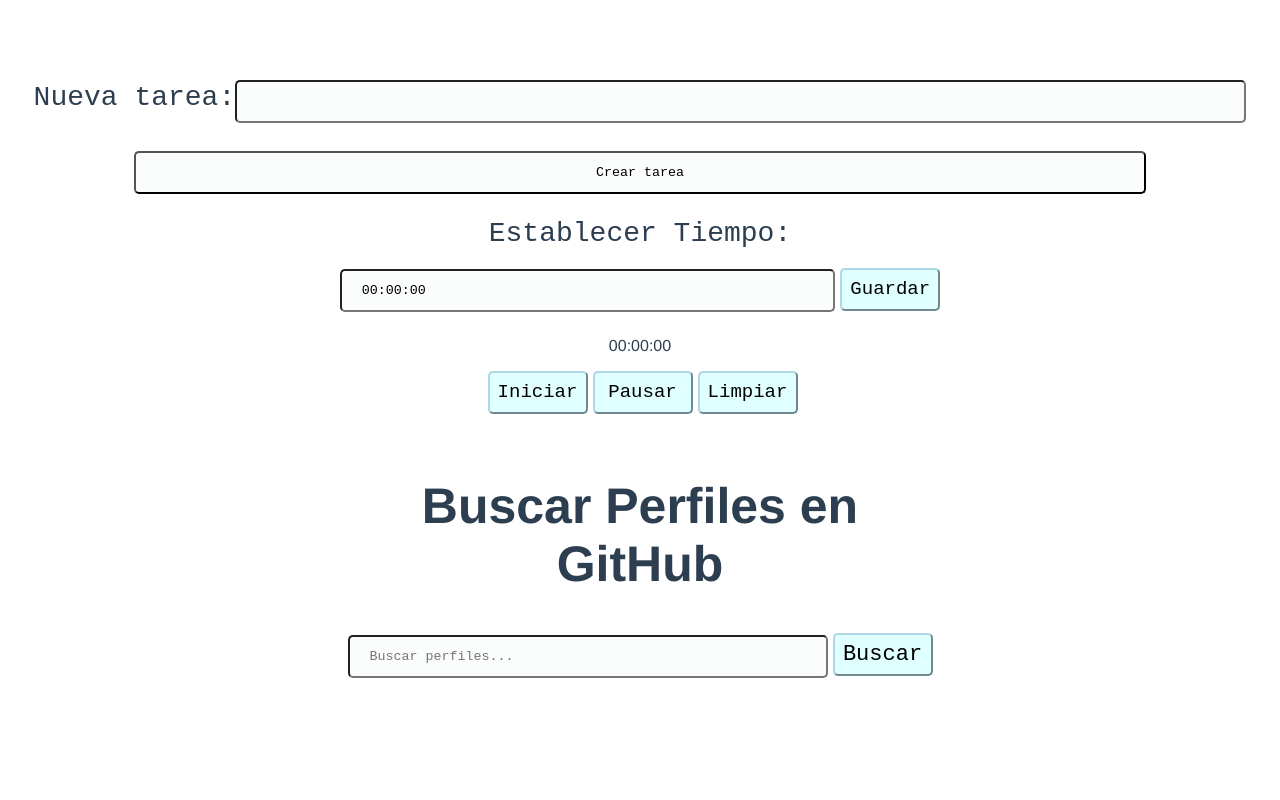
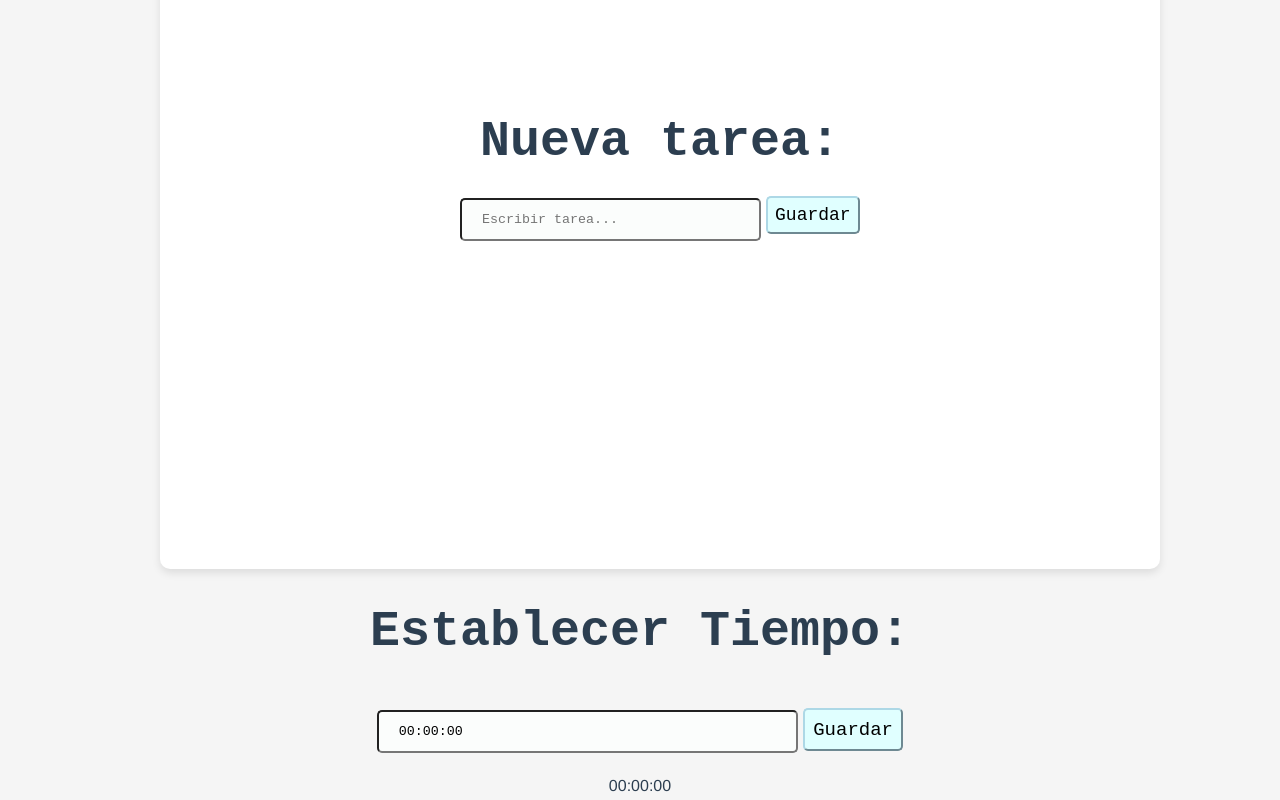
Before and after one commit to FaGuR25/prueba, a Vue app: page / in a window 1280 px wide. Shown: the top 800 px of the page. Built offline with nearby package versions, Linux system fonts and the light colour scheme.

Commit message:
TodoList

```diff
--- a/src/components/GitSearch.vue
+++ b/src/components/GitSearch.vue
@@ -120,6 +120,7 @@ export default {
 
 .textSearch {
   font-size: 50px;
+  font-family: monospace;
 }
 
 .conteiner {
@@ -140,6 +141,7 @@ export default {
   height: 43px;
   width: 100px;
   font-size: 22px;
+  cursor: pointer;
 }
 
 .back {
--- a/src/components/Timer.vue
+++ b/src/components/Timer.vue
@@ -1,7 +1,7 @@
 <template>
   <div id="timer">
     <div>
-      <label for="time">Establecer Tiempo:</label>
+      <h1 for="time">Establecer Tiempo:</h1>
       <input type="text" v-model="timeInput" id="time" placeholder="00:00:00" />
       <button  @click="setDuration">Guardar</button>
     </div>
@@ -76,11 +76,10 @@ export default {
   align-items: center;
 }
 
-label{
-  font-size: 28px;
+h1{
+  font-size: 50px;
   font-family: monospace;
   margin-bottom: 30px;
-
 }
 
 button {
@@ -97,7 +96,7 @@ button {
 }
 
 input {
-  width: 80%;
+  width: 78%;
   padding: 12px 20px;
   margin: 8px 0;
   box-sizing: border-box;
--- a/src/components/TodoList.vue
+++ b/src/components/TodoList.vue
@@ -1,16 +1,20 @@
 <template>
-    <div id="app">
-      <form @submit.prevent="createTask">
-        <label class="label" for="task">Nueva tarea:</label>
-        <input type="text" v-model="newTask" id="task" />
-        <input type="submit" value="Crear tarea" />
+  <div id="app" class="container">
+    <form @submit.prevent="createTask" class="task-form">
+      <h1 class="label" for="task">Nueva tarea:</h1>
+      <div class="input-group">
+        <input v-model="newTask" id="task" class="task-input" placeholder="Escribir tarea..." />
+        <button type="submit" class="task-button">Guardar</button>
+      </div>
     </form>
-      <ul>
-        <li v-for="task in sortedTasks" :key="task.id" :class="{ done: task.done }">
-          <input type="checkbox" v-model="task.done" @change="updateTask(task.id)" />
-          <input type="text" v-model="task.title" @change="updateTask(task.id)" />
-          <button @click="deleteTask(task.id)">Eliminar</button>
-          <span v-if="task.done">✔️</span>
+    <ul class="List">
+      <li v-for="task in sortedTasks" :key="task.id" :class="{ done: task.done }" class="task-item">
+        <div class="task-details">
+          <input type="checkbox" v-model="task.done" @change="updateTask(task.id)" class="task-checkbox" />
+          <input type="text" v-model="task.title" @change="updateTask(task.id)" class="task-title" />
+        </div>
+        <button @click="deleteTask(task.id)" class="delete">❌</button>
+        <span v-if="task.done" class="task-done-icon">  ✔️ Lista  </span>
       </li>
     </ul>
   </div>
@@ -56,7 +60,109 @@
 </script>
 
 <style>
-  .done {
+body {
+  font-family: 'Arial', sans-serif;
+  background-color: #f5f5f5;
+  display: flex;
+  justify-content: center;
+  align-items: center;
+  height: 100vh;
+  margin: 0;
+}
+
+.container {
+  background-color: #fff;
+  border-radius: 10px;
+  box-shadow: 0 4px 8px rgba(0, 0, 0, 0.1);
+  padding: 300px;
+  max-width: 400px;
+  width: 100%;
+  text-align: center;
+  margin: auto;
+
+}
+
+.label {
+  font-size: 50px;
+  font-family: monospace;
+  margin-bottom: 20px;
+}
+
+.input-group {
+  display: flex;
+  justify-content: center;
+  align-items: center;
+  margin-bottom: 20px;
+}
+
+.task-input {
+  width: 80%;
+  padding: 12px 20px;
+  margin: 8px 0;
+  box-sizing: border-box;
+  font-family: monospace;
+  background-color: #fbfdfc;
+  border-radius: 5px;
+}
+
+.task-button {
+  border-radius: 5px;
+  background-color: lightcyan;
+  border-style: 1px;
+  border-color: lightblue;
+  margin-left: 5px;
+  font-family: monospace;
+  height: 38px;
+  width: 100px;
+  font-size: 18px;
+}
+
+.List {
+  list-style: none;
+  padding: 0;
+}
+
+.task-item {
+  display: flex;
+  justify-content: space-between;
+  align-items: center;
+  padding: 10px;
+  border-bottom: 1px solid #0c0b0b;
+}
+
+.task-details {
+  display: flex;
+  align-items: center;
+}
+
+.task-checkbox {
+  margin-right: 6px;
+
+
+}
+
+.task-title {
+  border: none;
+  background: none;
+  font-size: 18px;
+  width: 200px;
+}
+
+
+.delete {
+  background: none;
+  border: none;
+  color: #ff0000;
+  cursor: pointer;
+}
+
+.task-done-icon {
+  color: green;
+  margin-left: 10px;
+}
+
+.done .task-title {
   text-decoration: line-through;
+  color: #999;
 }
 </style>
```
Lines whose indentation alone changed are shown as unchanged.
